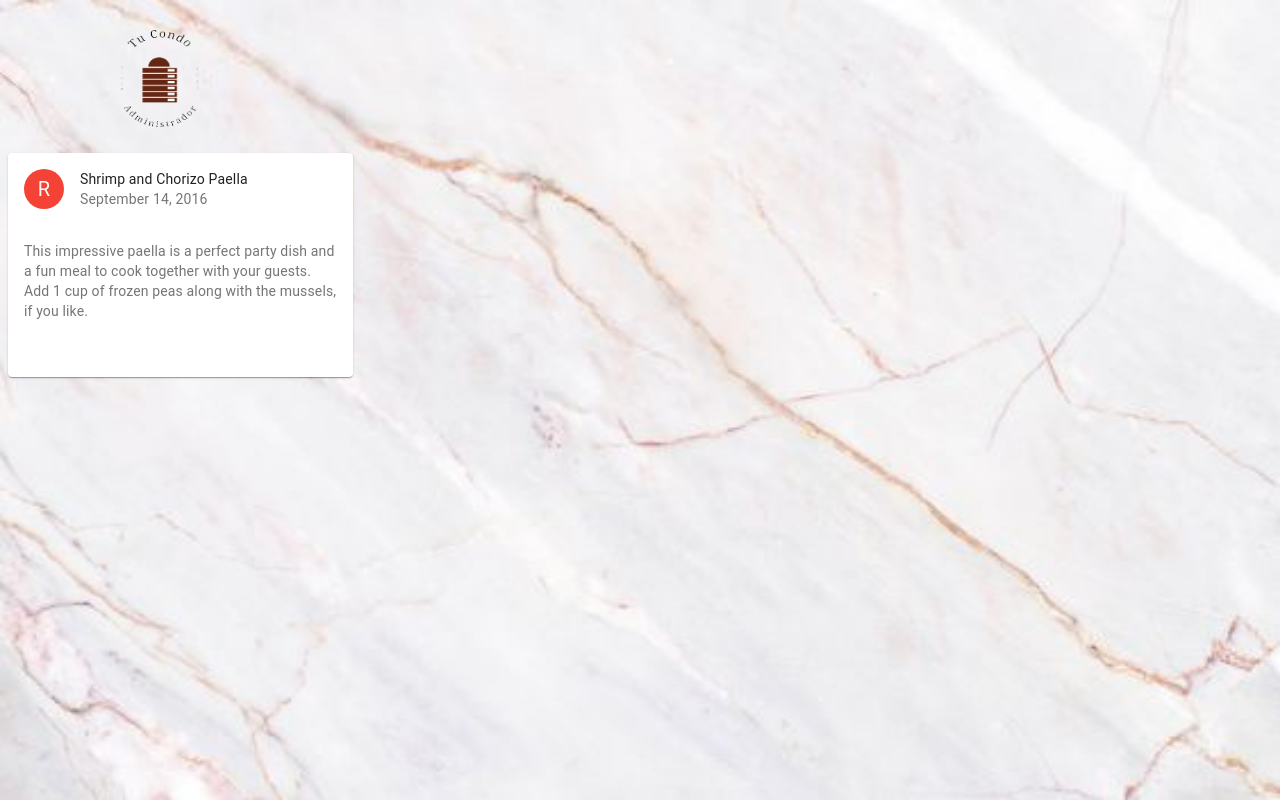
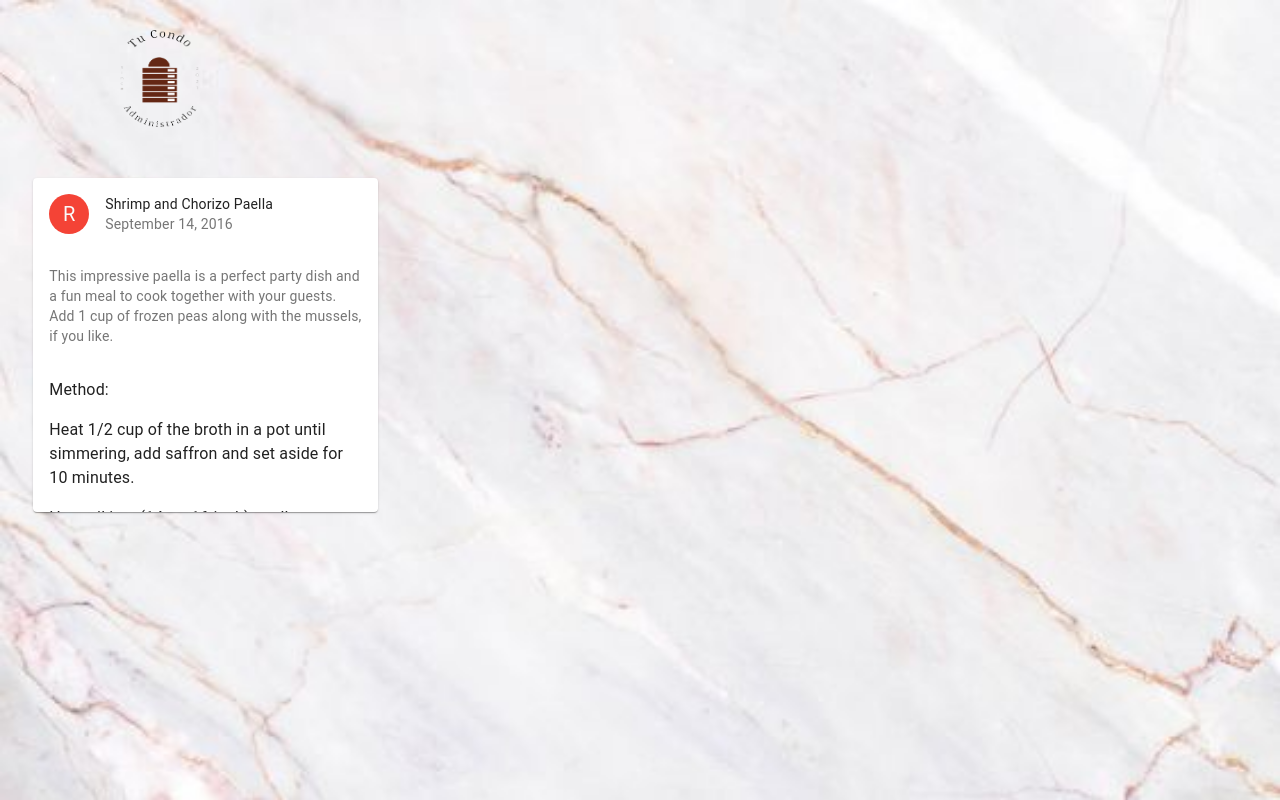
Before and after one commit to Carla99R/tuCondo, a Next.js app: page /noticias in a window 1280 px wide. Built offline with nearby package versions, Linux system fonts and the light colour scheme.

Commit message:
Noticia con scroll

```diff
--- a/pages/noticias.jsx
+++ b/pages/noticias.jsx
@@ -16,7 +16,6 @@ import {ApolloClient, gql, InMemoryCache} from "@apollo/client";
 import {useForm} from "react-hook-form";
 import NavbarInicio from "../components/navbarInicio";
 import Image from "next/image";
-import clsx from "clsx";
 import {red} from "@material-ui/core/colors";
 import classnames from "classnames";
 
@@ -26,23 +25,6 @@ class MoreVertIcon extends React.Component {
     }
 }
 
-class FavoriteIcon extends React.Component {
-    render() {
-        return null;
-    }
-}
-
-class ShareIcon extends React.Component {
-    render() {
-        return null;
-    }
-}
-
-class ExpandMoreIcon extends React.Component {
-    render() {
-        return null;
-    }
-}
 
 const Noticias =()=> {
 
@@ -172,11 +154,6 @@ const Noticias =()=> {
     };
 
     const classes = useStyles();
-    const [expanded, setExpanded] = React.useState(false);
-
-    const handleExpandClick = () => {
-        setExpanded(!expanded);
-    };
 
     return (
 
@@ -191,7 +168,7 @@ const Noticias =()=> {
                 <NavbarInicio/>
             </div>
 
-            <div className={styles.todo}>
+            <div className={styles.tod}>
                 <Card className={classnames(`${classes.root}, ${styles.carta}`)}>
                     <CardHeader
                         avatar={
@@ -213,25 +190,8 @@ const Noticias =()=> {
                             guests. Add 1 cup of frozen peas along with the mussels, if you like.
                         </Typography>
                     </CardContent>
-                    <CardActions disableSpacing>
-                        <IconButton aria-label="add to favorites">
-                            <FavoriteIcon />
-                        </IconButton>
-                        <IconButton aria-label="share">
-                            <ShareIcon />
-                        </IconButton>
-                        <IconButton
-                            className={clsx(classes.expand, {
-                                [classes.expandOpen]: expanded,
-                            })}
-                            onClick={handleExpandClick}
-                            aria-expanded={expanded}
-                            aria-label="show more"
-                        >
-                            <ExpandMoreIcon />
-                        </IconButton>
-                    </CardActions>
-                    <Collapse in={expanded} timeout="auto" unmountOnExit>
+
+                    <div className={styles.scroll}>
                             <CardContent>
                                 <Typography paragraph>Method:</Typography>
                                 <Typography paragraph>
@@ -257,7 +217,9 @@ const Noticias =()=> {
                                     Set aside off of the heat to let rest for 10 minutes, and then serve.
                                 </Typography>
                             </CardContent>
-                    </Collapse>
+                    </div>
+
+
                 </Card>
 
             </div>
--- a/styles/adminCondominios.module.css
+++ b/styles/adminCondominios.module.css
@@ -73,3 +73,16 @@
     position: absolute;
     max-width: 345px;
 }
+
+.scroll {
+    max-height: 150px;
+    overflow-y: auto;
+
+}
+
+.tod{
+    display: flex;
+    justify-content: space-between;
+    width: 100%;
+    margin: 2%;
+}
```
Lines whose indentation alone changed are shown as unchanged.
